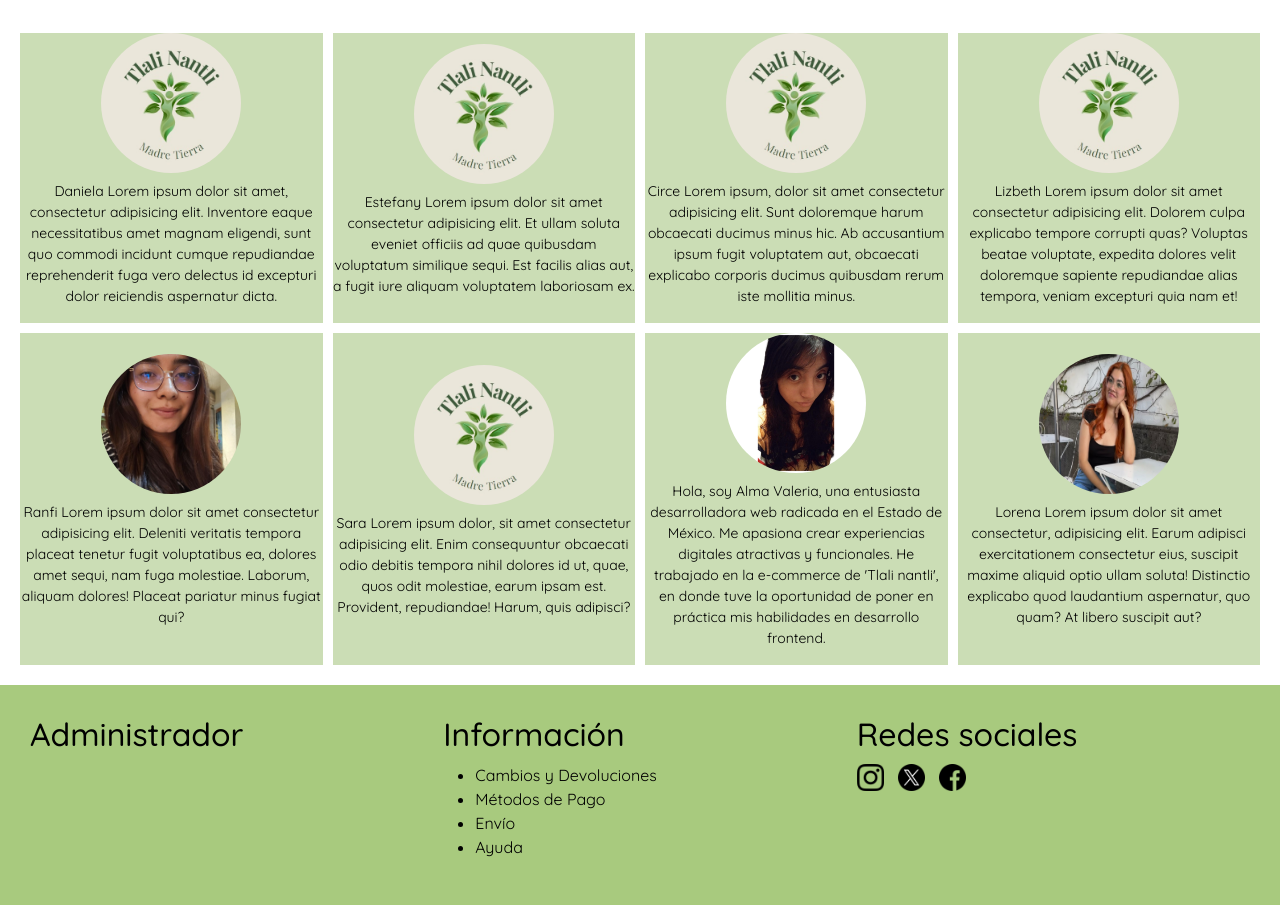
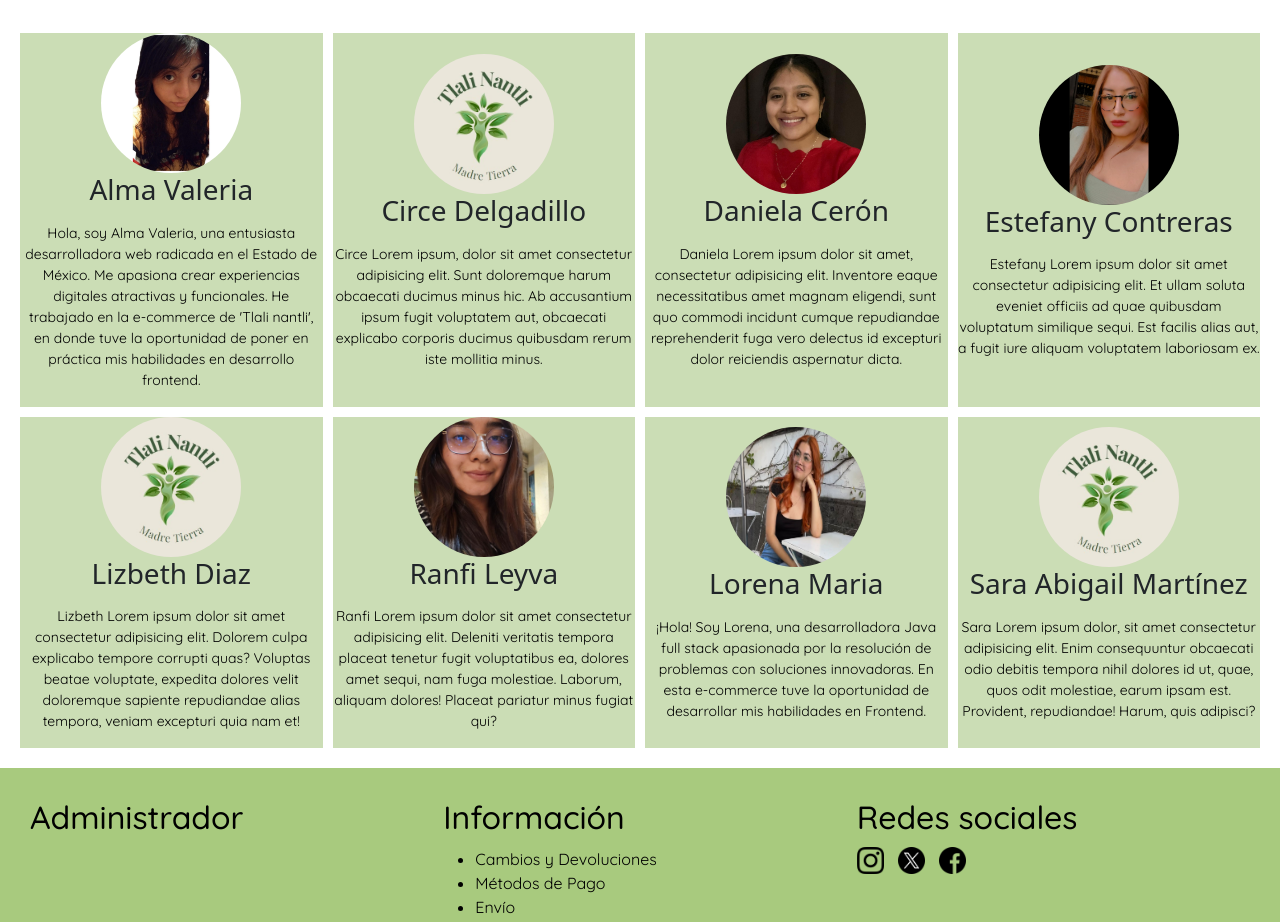
Before and after one commit to dnlcrnchvz/tlali-nantli-ecommerce, a plain HTML site: page acercaDeNosotros/acerca-de-nosotros.html in a window 1280 px wide. Shown: the part 1873-2795 px from the top of the page. Drawn offline with nearby package versions, Linux system fonts and the light colour scheme; a web font is replaced by a local one.

Commit message:
feat: Agrue algunas otras fotos y nuestros nombres

```diff
--- a/acercaDeNosotros/acerca-de-nosotros.html
+++ b/acercaDeNosotros/acerca-de-nosotros.html
@@ -61,36 +61,45 @@
         <section id="equipo">
             <div class="grid-container">
                 <div class="foto-container">
-                    <img class="foto_Daniela" src="imagenes/madre_tierra.jpg" alt="Integrante 1">
+                    <img class="foto_Alma" src="imagenes/foto_Alma.jpg" alt="Alma Valeria Martinez Tamariz">
+                    <h3>Alma Valeria</h3>
+                    <p>Hola, soy Alma Valeria, una entusiasta desarrolladora web radicada en el Estado de México. Me apasiona crear experiencias digitales atractivas y funcionales. He trabajado en la e-commerce de 'Tlali nantli', en donde tuve la oportunidad de poner en práctica mis habilidades en desarrollo frontend.</p>
+                </div>
+                <div class="foto-container">
+                    <img class="foto_Circe" src="imagenes/madre_tierra.jpg" alt="Circe Delgadillo López">
+                    <h3>Circe Delgadillo</h3>
+                    <p>Circe Lorem ipsum, dolor sit amet consectetur adipisicing elit. Sunt doloremque harum obcaecati ducimus minus hic. Ab accusantium ipsum fugit voluptatem aut, obcaecati explicabo corporis ducimus quibusdam rerum iste mollitia minus.</p>
+                </div>
+                <div class="foto-container">
+                    <img class="foto_Daniela" src="imagenes/foto_Dani.jpg" alt="Daniela Cerón Chávez">
+                    <h3>Daniela Cerón</h3>
                     <p>Daniela Lorem ipsum dolor sit amet, consectetur adipisicing elit. Inventore eaque necessitatibus amet magnam eligendi, sunt quo commodi incidunt cumque repudiandae reprehenderit fuga vero delectus id excepturi dolor reiciendis aspernatur dicta.</p>
                 </div>
                 <div class="foto-container">
-                    <img class="foto_Estefany" src="imagenes/madre_tierra.jpg" alt="Integrante 2">
+                    <img class="foto_Estefany" src="imagenes/Estefany.jpg" alt="Estefany Contreras Sánchez">
+                    <h3>Estefany Contreras</h3>
                     <p>Estefany Lorem ipsum dolor sit amet consectetur adipisicing elit. Et ullam soluta eveniet officiis ad quae quibusdam voluptatum similique sequi. Est facilis alias aut, a fugit iure aliquam voluptatem laboriosam ex.</p>
                 </div>
+
                 <div class="foto-container">
-                    <img class="foto_Circe" src="imagenes/madre_tierra.jpg" alt="Integrante 3">
-                    <p>Circe Lorem ipsum, dolor sit amet consectetur adipisicing elit. Sunt doloremque harum obcaecati ducimus minus hic. Ab accusantium ipsum fugit voluptatem aut, obcaecati explicabo corporis ducimus quibusdam rerum iste mollitia minus.</p>
-                </div>
-                <div class="foto-container">
-                    <img class="foto_Lizbeth" src="imagenes/madre_tierra.jpg" alt="Integrante 4">
+                    <img class="foto_Lizbeth" src="imagenes/madre_tierra.jpg" alt="Lizbeth Diaz Feria">
+                    <h3>Lizbeth Diaz</h3>
                     <p>Lizbeth Lorem ipsum dolor sit amet consectetur adipisicing elit. Dolorem culpa explicabo tempore corrupti quas? Voluptas beatae voluptate, expedita dolores velit doloremque sapiente repudiandae alias tempora, veniam excepturi quia nam et!</p>
                 </div>
                 <div class="foto-container">
-                    <img class="foto_Ranfi" src="imagenes/foto_Ranfi.jpg" alt="Integrante 5">
+                    <img class="foto_Ranfi" src="imagenes/foto_Ranfi.jpg" alt="Ranfi Leyva Pérez">
+                    <h3>Ranfi Leyva</h3>
                     <p>Ranfi Lorem ipsum dolor sit amet consectetur adipisicing elit. Deleniti veritatis tempora placeat tenetur fugit voluptatibus ea, dolores amet sequi, nam fuga molestiae. Laborum, aliquam dolores! Placeat pariatur minus fugiat qui?</p>
                 </div>
                 <div class="foto-container">
-                    <img class="foto_Sara" src="imagenes/madre_tierra.jpg" alt="Integrante 6">
-                    <p>Sara Lorem ipsum dolor, sit amet consectetur adipisicing elit. Enim consequuntur obcaecati odio debitis tempora nihil dolores id ut, quae, quos odit molestiae, earum ipsam est. Provident, repudiandae! Harum, quis adipisci?</p>
+                    <img class="foto_Lorena" src="imagenes/foto_Lorena.jpg" alt="Lorena Maria Raygoza Ibarra">
+                    <h3>Lorena Maria</h3>
+                    <p>¡Hola! Soy Lorena, una desarrolladora Java full stack apasionada por la resolución de problemas con soluciones innovadoras. En esta e-commerce tuve la oportunidad de desarrollar mis habilidades en Frontend.</p>
                 </div>
                 <div class="foto-container">
-                    <img class="foto_Alma" src="imagenes/foto_Alma.jpg" alt="Integrante 7">
-                    <p>Hola, soy Alma Valeria, una entusiasta desarrolladora web radicada en el Estado de México. Me apasiona crear experiencias digitales atractivas y funcionales. He trabajado en la e-commerce de 'Tlali nantli', en donde tuve la oportunidad de poner en práctica mis habilidades en desarrollo frontend.</p>
-                </div>
-                <div class="foto-container">
-                    <img class="foto_Lorena" src="imagenes/foto_Lorena.jpg" alt="Integrante 8">
-                    <p>Lorena Lorem ipsum dolor sit amet consectetur, adipisicing elit. Earum adipisci exercitationem consectetur eius, suscipit maxime aliquid optio ullam soluta! Distinctio explicabo quod laudantium aspernatur, quo quam? At libero suscipit aut?</p>
+                    <img class="foto_Sara" src="imagenes/madre_tierra.jpg" alt="Sara Abigail Martínez Reyes">
+                    <h3>Sara Abigail Martínez </h3>
+                    <p>Sara Lorem ipsum dolor, sit amet consectetur adipisicing elit. Enim consequuntur obcaecati odio debitis tempora nihil dolores id ut, quae, quos odit molestiae, earum ipsam est. Provident, repudiandae! Harum, quis adipisci?</p>
                 </div>
             </div>
         </section>
```
Also changed, not shown: acercaDeNosotros/imagenes/Estefany.jpg (added), acercaDeNosotros/imagenes/foto_Dani.jpg (added).
